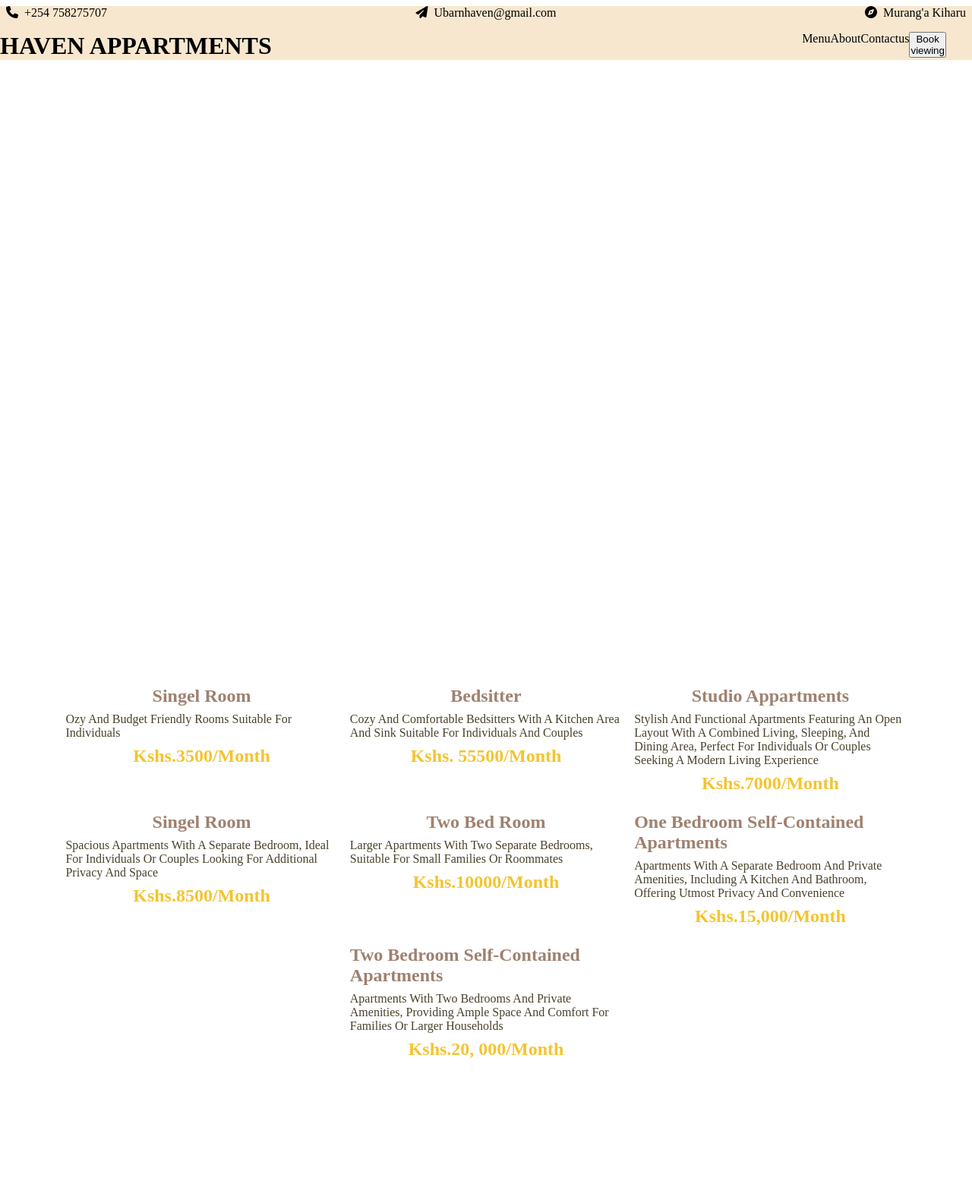
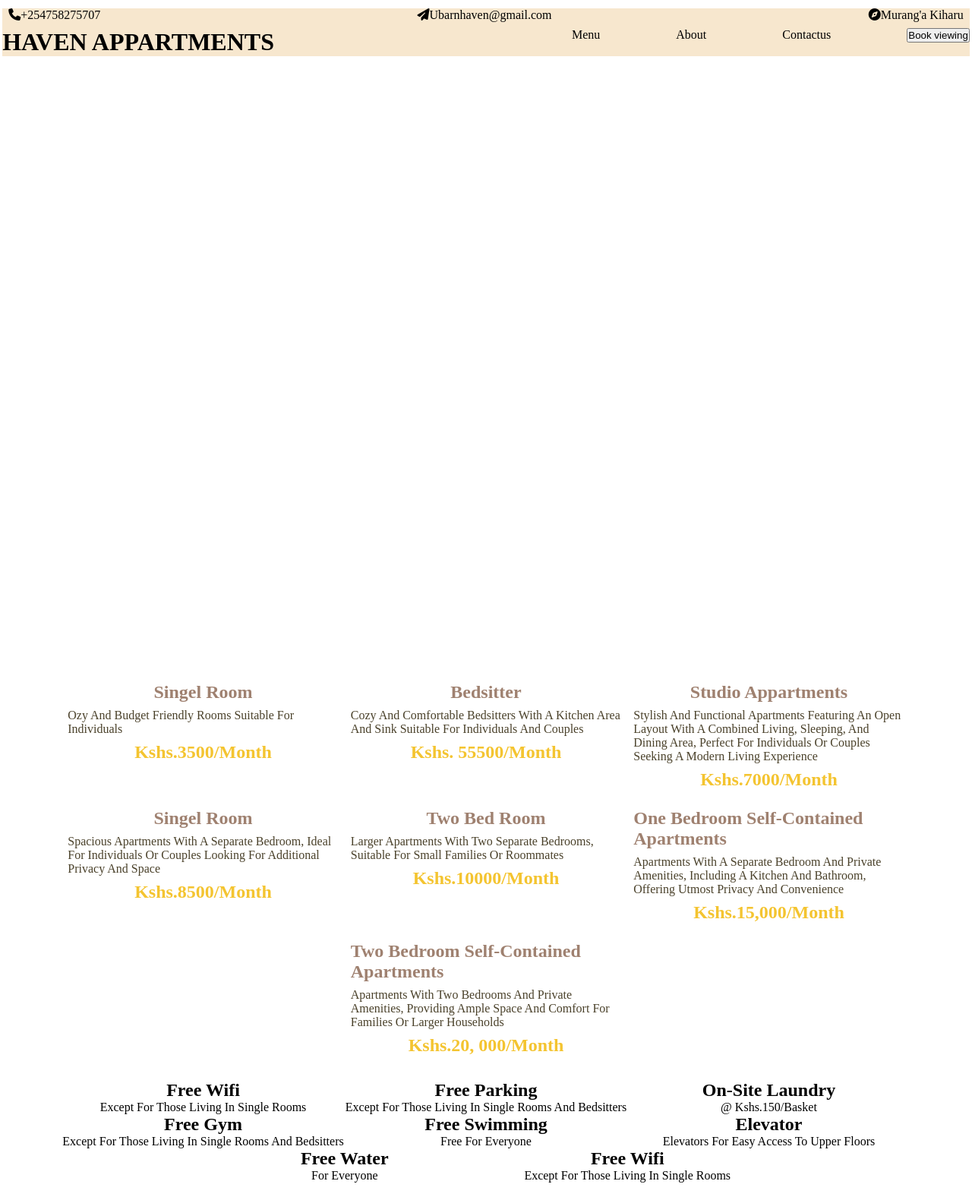
Before and after one commit to nathansungu/ubarnhaven, a website built with Vite: page index.html in a window 1280 px wide. Shown: the whole page at 76% size. Before the commit the page ends 1427 px from the top, so only its background shows below. Built offline with nearby package versions, Linux system fonts and the light colour scheme.

Commit message:
add responsive functionality to the header

```diff
--- a/index.html
+++ b/index.html
@@ -19,7 +19,7 @@
       <div class="contacts">
         <div class="phone-no">
           <i class="fa-solid fa-phone"></i>
-          <p>+254 758275707</p>
+          <p>+254758275707</p>
         </div>
 
         <div class="email">
@@ -88,7 +88,40 @@
       </div>
     </section>
 
-    <section class="about-us">
+    <section class="available-amenities">
+      <div class="amenity-class">
+        <h1>free wifi</h1>
+        <p class="exception">except for those living in single rooms</p>
+      </div>
+      <div class="amenity-class">
+        <h1>free parking</h1>
+        <p class="exception">except for those living in single rooms and bedsitters</p>
+      </div>
+      <div class="amenity-class">
+        <h1>on-site laundry</h1>
+        <p class="exception">@ kshs.150/basket</p>
+      </div>
+      <div class="amenity-class">
+        <h1>free gym</h1>
+        <p class="exception">except for those living in single rooms and bedsitters</p>
+      </div>
+      <div class="amenity-class">
+        <h1>free swimming</h1>
+        <p class="exception">free for everyone</p>
+      </div>
+      <div class="amenity-class">
+        <h1>Elevator</h1>
+        <p class="exception">elevators for easy access to upper floors</p>
+      </div>
+      <div class="amenity-class">
+        <h1>free water</h1>
+        <p class="exception">for everyone</p>
+      </div>
+      <div class="amenity-class">
+        <h1>free wifi</h1>
+        <p class="exception">except for those living in single rooms</p>
+      </div>
+
 
     </section>
 
--- a/src/style.css
+++ b/src/style.css
@@ -3,6 +3,10 @@
   padding: 0;
   box-sizing: border-box;
 
+}
+body{
+  margin: 0.1rem;
+  padding: 0.1rem;
 }
 :root{
   --primary-color:#F7E7CE;
@@ -19,43 +23,80 @@
   width: 100%;
   background-color: var(--primary-color);
 }
+
 .contacts{
   margin: 0.5rem;
   display: flex;
   flex-direction: row;
   justify-content: space-between;
   align-items: center;
-  gap:1rem;
-  margin-bottom: 1rem;
+  gap:5px;
+  margin-bottom: .5em;
 
 }
 .phone-no, .email, .location{
   display: flex;
   flex-direction: row;
-  gap: 0.5rem;
+
 }
 .menu{
   display: flex;
   flex-direction: row;
   justify-content: space-between;
-
 }
 .logo{
   width: 50%;
   text-transform: uppercase;
   font-weight: 700;
-  font-size: 2rem;
+  font-size: 2em;
   position: relative;
   align-items: center;
 }
 
 .menu-items ul{
-  width: 50%;
   list-style: none;
   display:flex;
+  gap: 100px;
+
 
 }
-.menu-items{
+
+@media screen and ( max-width:55.45em){
+  .contacts{
+    margin: 0.3em;
+    gap: .5em;
+  }
+  .logo{
+    font-weight: 700;
+    font-size: 1.5em;
+    width:40%;
+  }
+  .menu-items ul{
+    gap: 50px;
+  }
+
+}
+@media screen and (max-width:43.75em){
+  .contacts{
+    margin:0.2em;
+    gap: 0.3em;
+  }
+  .logo{
+    font-weight: 600;
+    font-size: 1.2em;
+
+  }
+  .menu-items ul{
+    gap: 30px;
+  }
+}
+@media screen and (max-width:34.25em) {
+  .logo{
+    display: none;
+  }
+  .location{
+    display: none;
+  }
 
 }
 .hero-section{
@@ -96,3 +137,16 @@
   color: var(--saffron-color);
 
 }
+.available-amenities{
+  display: flex;
+  flex-direction: row;
+  flex-wrap: wrap;
+  justify-content: center;
+  margin: 1rem;
+}
+.amenity-class{
+  justify-items: center;
+  align-items: center;
+  text-transform: capitalize;
+  width: 30%;
+}
```
